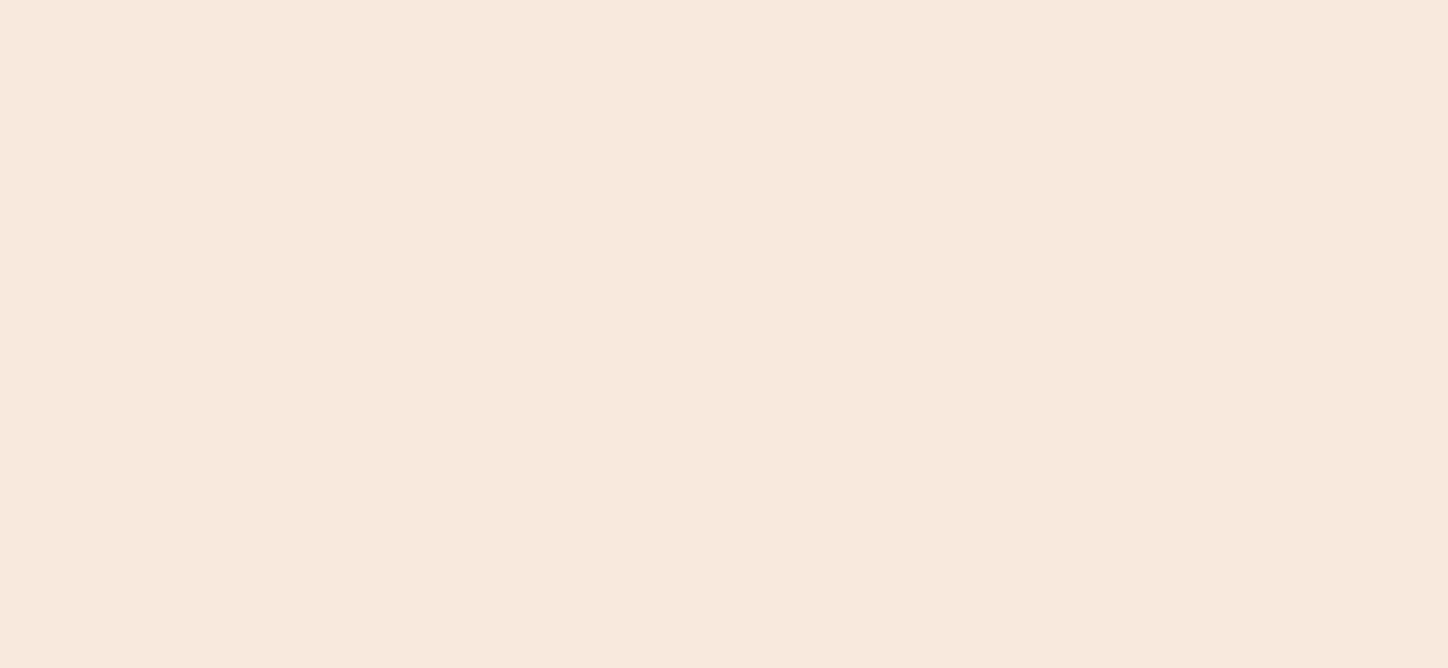
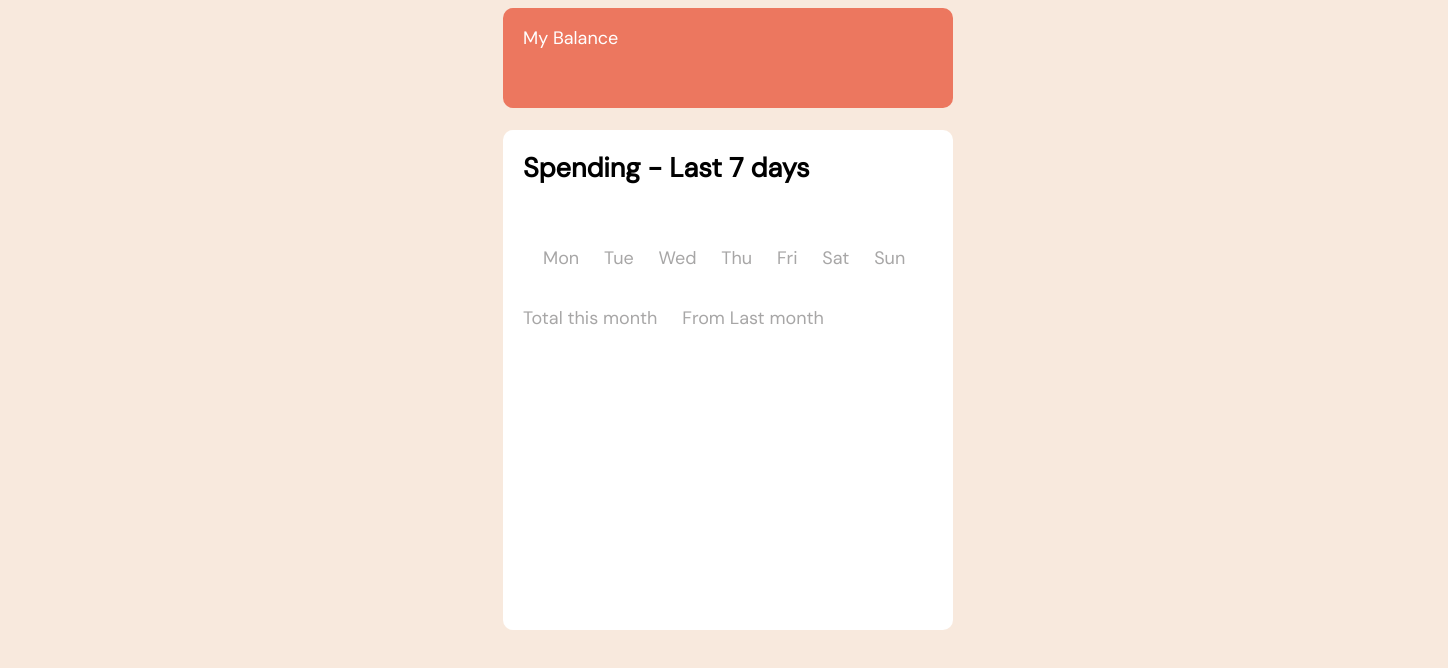
Before and after one commit to cantaruttim/ExpensesChartComponent, a plain HTML site: page index.html in a window 1280 px wide. Shown: the whole page, 1448 px wide, since content can reach past the window. Drawn offline with Linux system fonts and the light colour scheme.

Commit message:
html/css structures

```diff
--- a/index.html
+++ b/index.html
@@ -13,17 +13,34 @@
 <body>
 
     <section class="chart" id="chart">
-        <div id="my_balance">
-
-        </div>
-
-        <div class="resultado" id="results">
+        <header class="my_balance" id="my_balance">
+            <p>My Balance</p>
 
 
-        </div>
-        <div class="total" id="total">
+        </header>
+        <div class="results" id="results">
 
-        </div>
+            <h1>Spending - Last 7 days</h1>
+
+            <section>
+                <!-- SHOW RESULTS IN HERE -->
+            </section>
+
+            <p class="week_days">
+            <p id="mon"> Mon </p>
+            <p id="tue"> Tue </p>
+            <p id="wed"> Wed </p>
+            <p id="thu"> Thu </p>
+            <p id="fri"> Fri </p>
+            <p id="sat"> Sat </p>
+            <p id="sun"> Sun </p>
+            </p>
+
+            <div class="total" id="total">
+                <p id="month">Total this month</p>
+                <p id="last_month">From Last month</p>
+
+            </div>
 
     </section>
 
--- a/style.css
+++ b/style.css
@@ -6,10 +6,47 @@ body {
     font-size: 18px;
     font-weight: 400, 700;
     background-color: hsl(27, 66%, 92%);
+    width: 1440px;
 }
 
 .my_balance {
     background-color: hsl(10, 79%, 65%);
     margin: auto;
-    border-radius: 5px;
+    border-radius: 10px;
+    width: 450px;
+    height: 100px;
+    align-items: center;
+    padding: auto;
 }
+
+.results {
+    background-color: white;
+    margin: auto;
+    border-radius: 10px;
+    width: 450px;
+    height: 500px;
+
+}
+
+p {
+    color: rgba(71, 69, 69, 0.479);
+    text-align: left;
+    align-items: baseline;
+    display: inline-block;
+    padding-left: 20px;
+}
+
+header>p {
+    color: white;
+}
+
+h1 {
+    text-align: left;
+    padding: 20px;
+    font-family: DM Sans;
+}
+
+.last_month {
+    text-align: right;
+    padding-left: 50%;
+}
```
